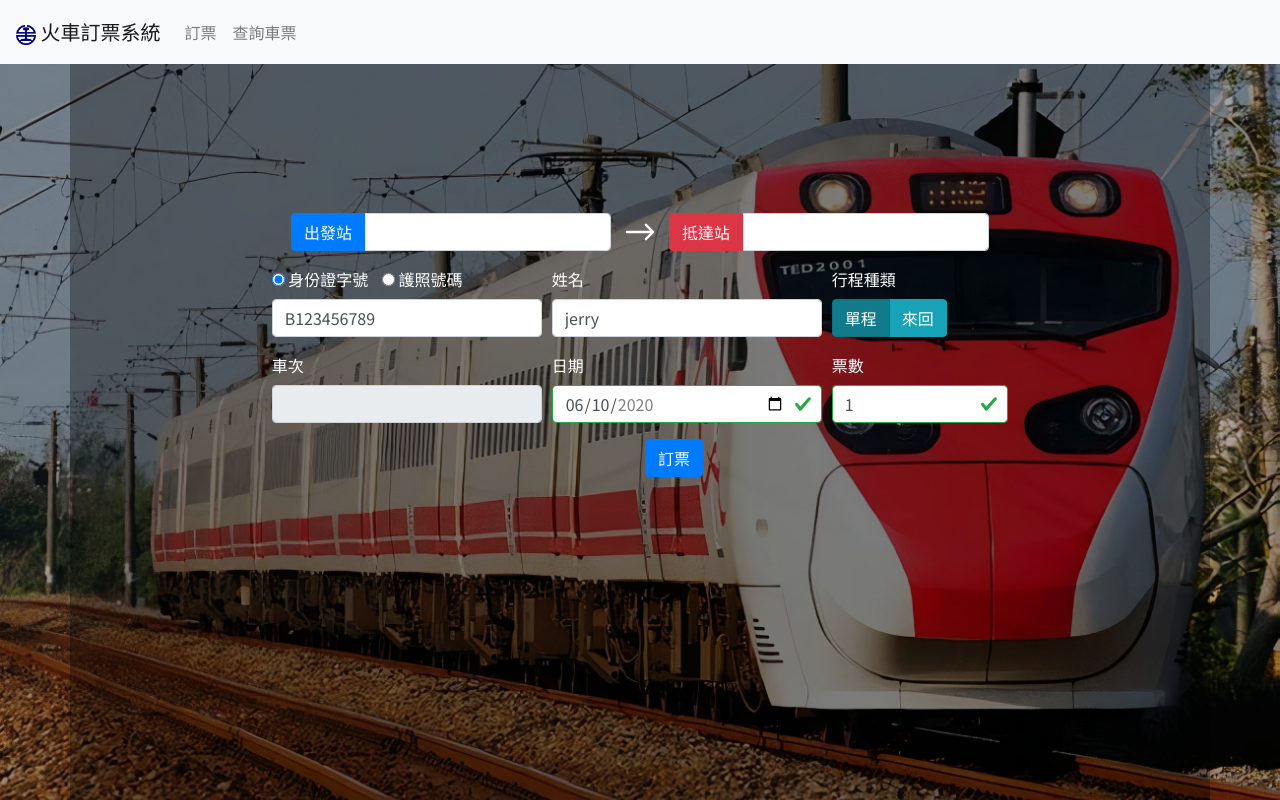
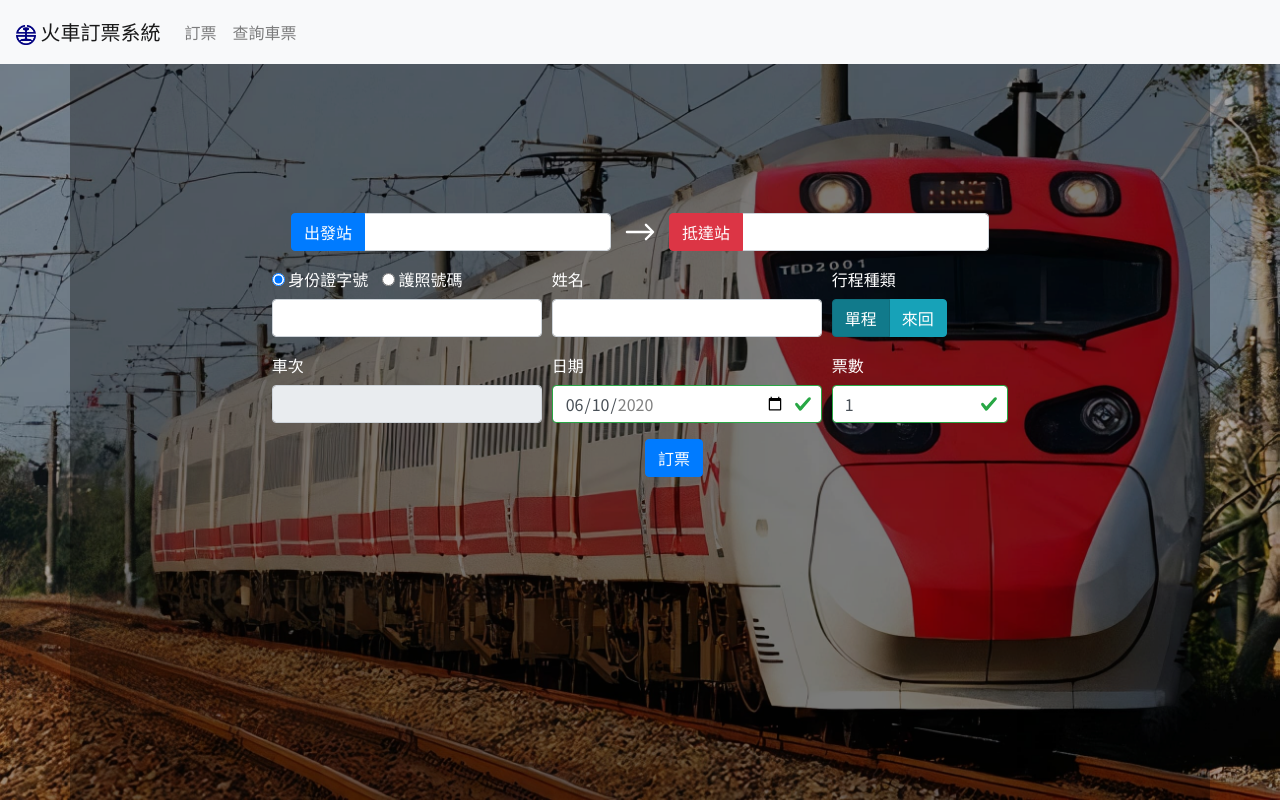
Before and after one commit to timmyceberus/Railway-Booking, a Django app: template templates/booking.html in a window 1280 px wide. Run offline with Django 3.2, Linux system fonts and the light colour scheme; the template is opened without the code that fills it, so the values that code supplies are empty; some libraries are stand-ins or nearby versions.

Commit message:
Disabled default value

```diff
--- a/static/script/search_ticket.js
+++ b/static/script/search_ticket.js
@@ -101,7 +101,7 @@ function showDeleteButton() {
     $('.delete-button')
         .empty()
         .append(
-            $('<input class="btn btn-danger delete" style="margin-top: 32px" type="button" value="取消訂票">')
+            $('<input class="btn btn-danger delete" style="margin-top: 32px" type="button" value="取消車票">')
         )
 }
 
--- a/templates/booking.html
+++ b/templates/booking.html
@@ -14,14 +14,14 @@
                 <label for="ssn" style="margin-right: 10px">身份證字號</label>
                 <input id="passport" type="radio" name="ssn-type" value="passport">
                 <label for="passport">護照號碼</label>
-                <input type="text" class="form-control" name="ssn-value" value="B123456789" required>
+                <input type="text" class="form-control" name="ssn-value" required>
                 <div class="invalid-tooltip">
                     請輸入正確的值.
                 </div>
             </div>
             <div class="form-group col-md-3">
                 <label for="name">姓名</label>
-                <input type="text" class="form-control" id="name" name="name" value="jerry" required>
+                <input type="text" class="form-control" id="name" name="name" required>
                 <div class="invalid-tooltip">
                     請輸入姓名.
                 </div>
```
